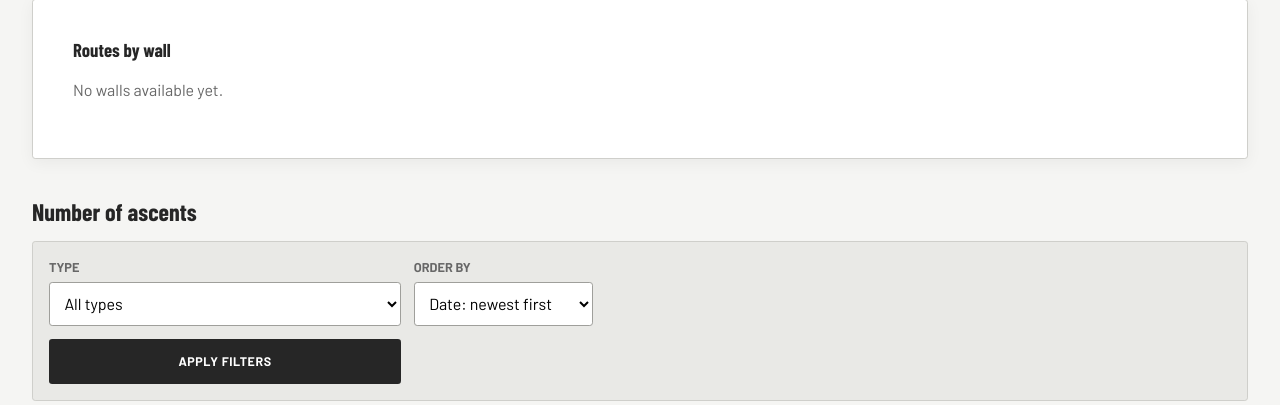
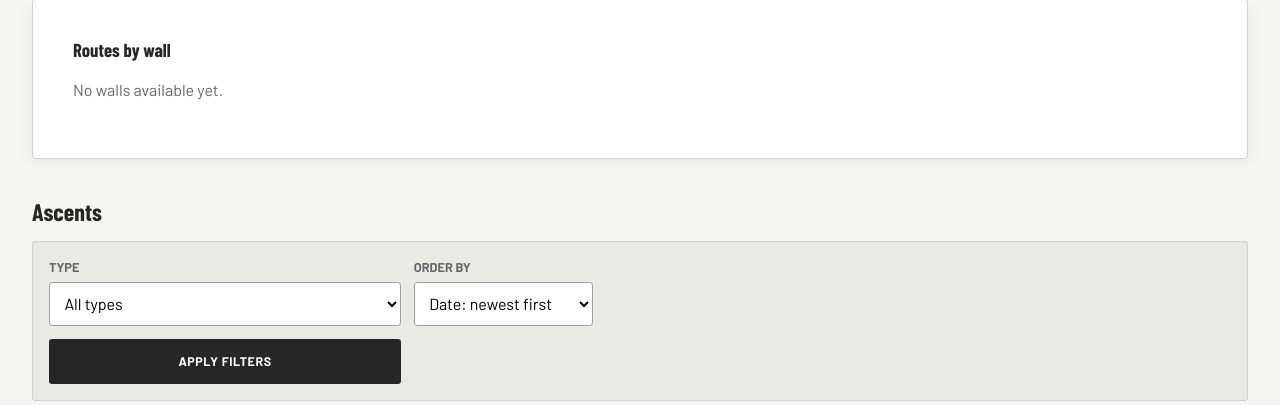
Before and after one commit to LeonardoPerin97/ClimbingSideRoma, a Django app: page /account/ in a window 1280 px wide. Shown: the part 740-1145 px from the top of the page. Run offline with Django 5.2, Linux system fonts and the light colour scheme; the visitor is signed in with stand-in values (Sample User, id 1); data that the repository does not hold is empty.

Commit message:
Improve texts

```diff
--- a/templates/components/climbing_profile_stats.html
+++ b/templates/components/climbing_profile_stats.html
@@ -38,7 +38,7 @@
         </article>
     </div>
 
-    <div class="section-heading"><h2>{% translate "Number of ascents" %}</h2></div>
+    <div class="section-heading"><h2>{% translate "Ascents" %}</h2></div>
     <form class="filter-bar user-ascent-filters" method="get">
         <div>
             <label for="user-ascent-discipline">{% translate "Type" %}</label>
```
